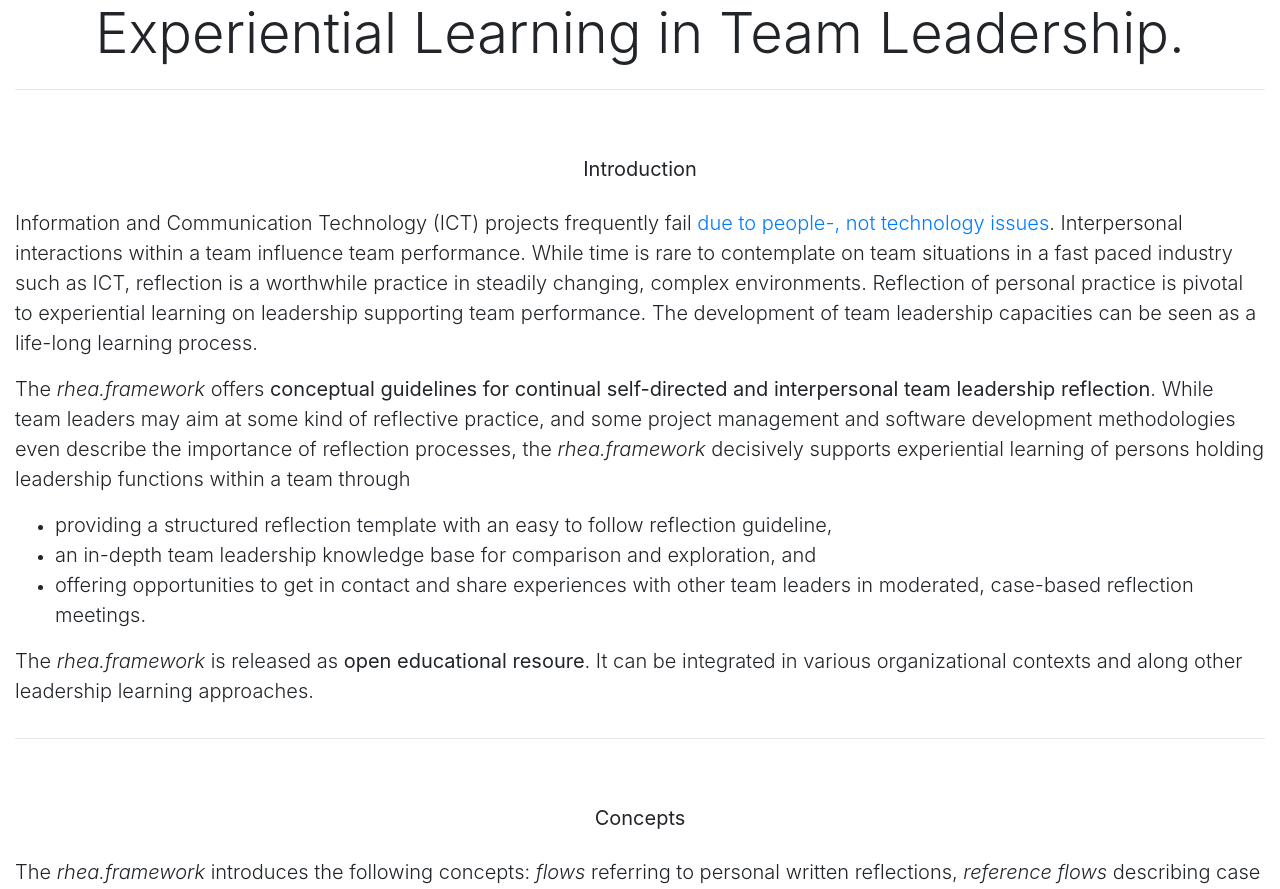
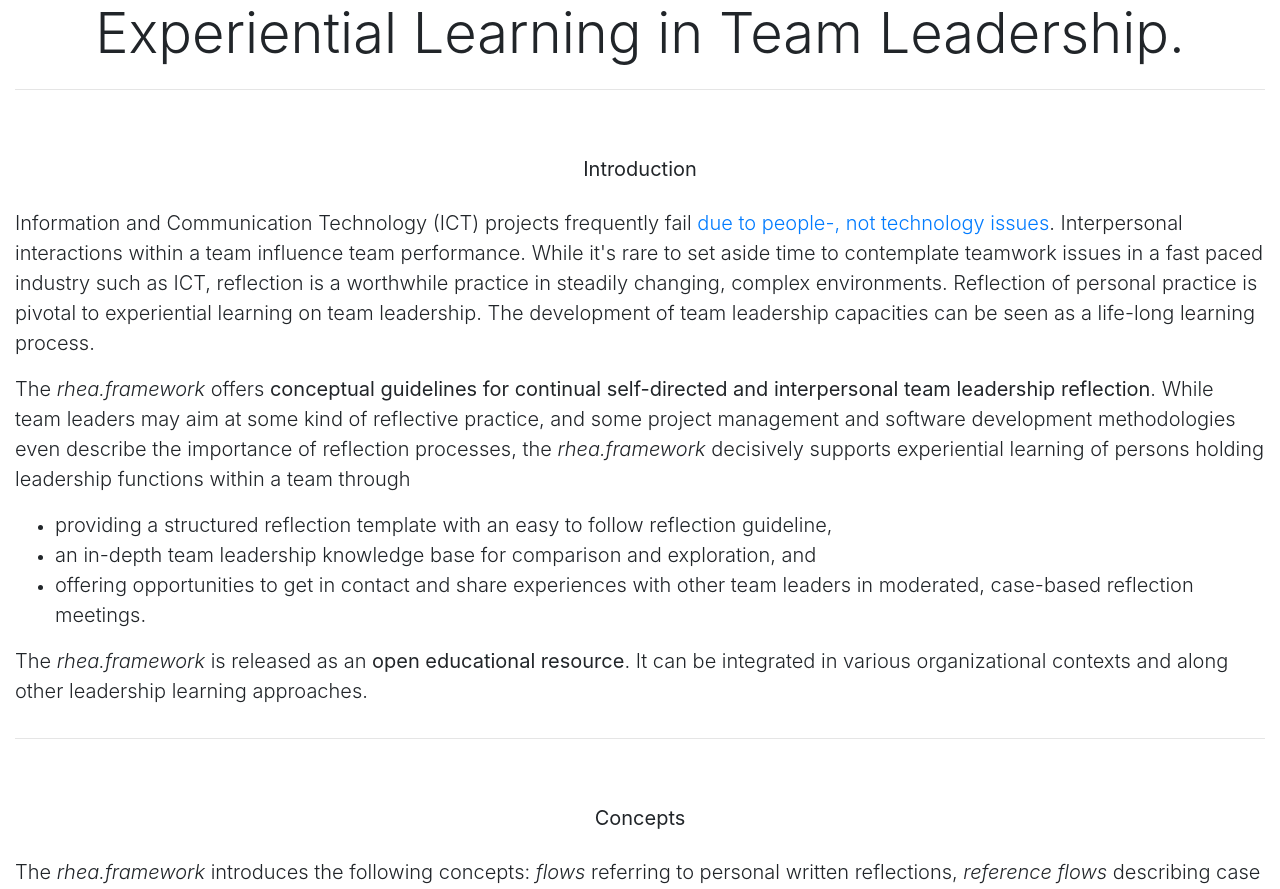
Before and after one commit to rheafmwk/rheafmwk, a Flask app: page / in a window 1280 px wide. Shown: the part 381-1270 px from the top of the page. Run offline with Flask 2, Linux system fonts and the light colour scheme; parts of the project's set-up code (start-up, migrations or seed data) failed here and were passed over; some libraries are stand-ins or nearby versions.

Commit message:
minor changes

```diff
--- a/src/templates/index.html
+++ b/src/templates/index.html
@@ -81,14 +81,14 @@
 	<div class="row">
 		<!--<div class="col-md-3"></div>-->
 		 <div class="col-md-12 mt-4">
-			 <span class="lead">Information and Communication Technology (ICT) projects frequently fail <a href=https://www.infoq.com/articles/standish-chaos-2015>due to people-, not technology issues</a>. Interpersonal interactions within a team influence team performance. While time is rare to contemplate on team situations in a fast paced industry such as ICT, reflection is a worthwhile practice in steadily changing, complex environments. Reflection of personal practice is pivotal to experiential learning on leadership supporting team performance. The development of team leadership capacities can be seen as a life-long learning process.</span><p><p>
+			 <span class="lead">Information and Communication Technology (ICT) projects frequently fail <a href=https://www.infoq.com/articles/standish-chaos-2015>due to people-, not technology issues</a>. Interpersonal interactions within a team influence team performance. While it's rare to set aside time to contemplate teamwork issues in a fast paced industry such as ICT, reflection is a worthwhile practice in steadily changing, complex environments. Reflection of personal practice is pivotal to experiential learning on team leadership. The development of team leadership capacities can be seen as a life-long learning process.</span><p><p>
 <span class="lead">The <i>rhea.framework</i> offers <b>conceptual guidelines for continual self-directed and interpersonal team leadership reflection</b>. While team leaders may aim at some kind of reflective practice, and some project management and software development methodologies even describe the importance of reflection processes, the <i>rhea.framework</i> decisively supports experiential learning of persons holding leadership functions within a team through
 	<ul>
 	<li><small class="lead">providing a structured reflection template with an easy to follow reflection guideline,</small></li>
     <li><small class="lead">an in-depth team leadership knowledge base for comparison and exploration, and</small></li>
 	<li><small class="lead">offering opportunities to get in contact and share experiences with other team leaders in moderated, case-based reflection meetings.</small></li>
 	</ul><p>
-<span class="lead">The <i>rhea.framework</i> is released as <b>open educational resoure</b>. It can be integrated in various organizational contexts and along other leadership learning approaches. <!--It represents a <a href="/ontologyview#methodologyinterfaces"><i>person principle</i></a> to extend software development methodologies.--></span>
+<span class="lead">The <i>rhea.framework</i> is released as an <b>open educational resource</b>. It can be integrated in various organizational contexts and along other leadership learning approaches. <!--It represents a <a href="/ontologyview#methodologyinterfaces"><i>person principle</i></a> to extend software development methodologies.--></span>
 </span>
 		 </div>
 		 <!--<div class="col-md-3"></div>-->
```
Also changed, not shown: 1 other file.
